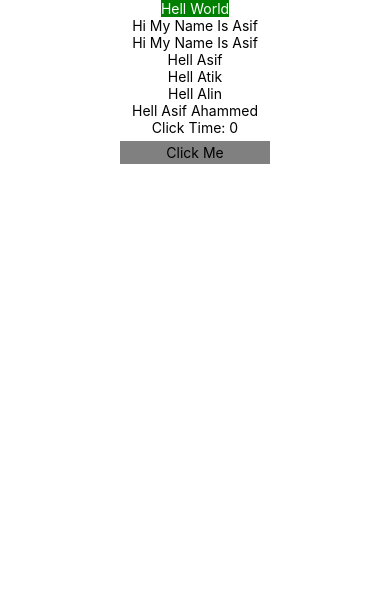
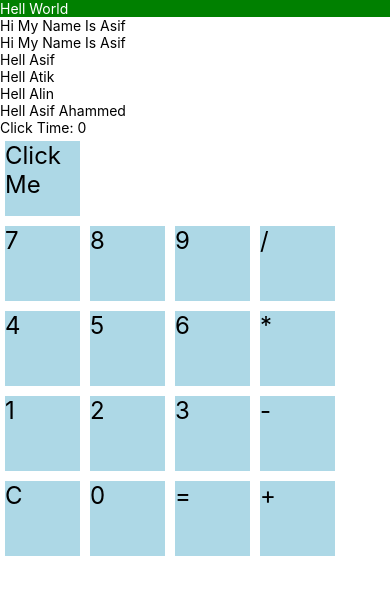
Before and after one commit to Asif3359/My-First-Native-App, a React Native app: screen / in a window 390 px wide. Shown: the top 594 px of the page. Built offline with nearby package versions, Linux system fonts and the light colour scheme.

Commit message:
creat simple calculator

```diff
--- a/App.tsx
+++ b/App.tsx
@@ -6,31 +6,47 @@ import {
   Text,
   TouchableOpacity,
   Alert,
-  StyleSheet
+  StyleSheet,
+  ScrollView
 } from "react-native";
 type GreetingProps = {
   name: string;
   // count: number;
 };
 
-const styles =StyleSheet.create({
-  screenSize:{
-    display:"flex",
-    justifyContent:"center",
-    alignItems:"center"
+const styles = StyleSheet.create({
+  screenSize: {
+    overflow: "scroll",
   },
-  button:{
-    backgroundColor:"gray",
-    textAlign:"center",
-    marginTop:5,
-    padding:3,
-    width:150,
+  inputArea: {
+    marginLeft: 10,
   },
-  titles:{
-    backgroundColor:"green",
-    color:"white"
+  titles: {
+    backgroundColor: "green",
+    color: "white"
+  },
+  container: {
+    flex: 1,
+    justifyContent: 'center',
+    alignItems: 'center',
+  },
+  display: {
+    fontSize: 24,
+  },
+  grid: {
+    flexDirection: 'row',
+    flexWrap: 'wrap',
+  },
+  button: {
+    width: 75,
+    height: 75,
+    backgroundColor: 'lightblue',
+    justifyContent: 'center',
+    alignItems: 'center',
+    fontSize: 24,
+    margin: 5,
+  },
 
-  }
 })
 
 
@@ -44,15 +60,41 @@ const Person = (props: GreetingProps) => {
 const App = () => {
 
   const [count, setCount] = useState(0);
+  const [input, setInput] = useState('');
+  const [result, setResult] = useState('');
+
+  const handleInput = (value) => {
+    if (value === '=') {
+      try {
+        const calculatedResult = eval(input);
+        setResult(calculatedResult.toString());
+      } catch (error) {
+        setResult('Error');
+      }
+    } else if (value === 'C') {
+      setInput('');
+      setResult('');
+    } else {
+      setInput((prevInput) => prevInput + value);
+    }
+  };
+
+  const buttons = [
+    '7', '8', '9', '/',
+    '4', '5', '6', '*',
+    '1', '2', '3', '-',
+    'C', '0', '=', '+',
+  ];
 
   const handlePress = () => {
     setCount(count + 1);
-    Alert.alert(`you Click ${count+1} Time`);
+    Alert.alert(`you Click ${count + 1} Time`);
   }
 
   return (
     <SafeAreaView>
       <View style={styles.screenSize}>
+        <ScrollView>
           <Text style={styles.titles}>Hell World</Text>
 
           <Text>Hi My Name Is Asif</Text>
@@ -69,11 +111,28 @@ const App = () => {
           <TouchableOpacity>
             <View>
               <Text onPress={() => handlePress()} style={styles.button} >Click Me</Text>
+              {/* <Text onPress={() => handlePress()} style={styles.button} >Click Me</Text> */}
             </View>
           </TouchableOpacity>
+          {/* Try to creat Native Calculator  */}
 
+          <View style={styles.container}>
+            <Text style={styles.display}>{input}</Text>
+            <Text style={styles.display}>{result}</Text>
+            <View style={styles.grid}>
+              {buttons.map((button) => (
+                <Text
+                  key={button}
+                  onPress={() => handleInput(button)}
+                  style={styles.button}
+                >
+                  {button}
+                </Text>
+              ))}
+            </View>
+          </View>
 
-
+        </ScrollView>
       </View>
     </SafeAreaView>
   )
```
Lines whose indentation alone changed are shown as unchanged.
